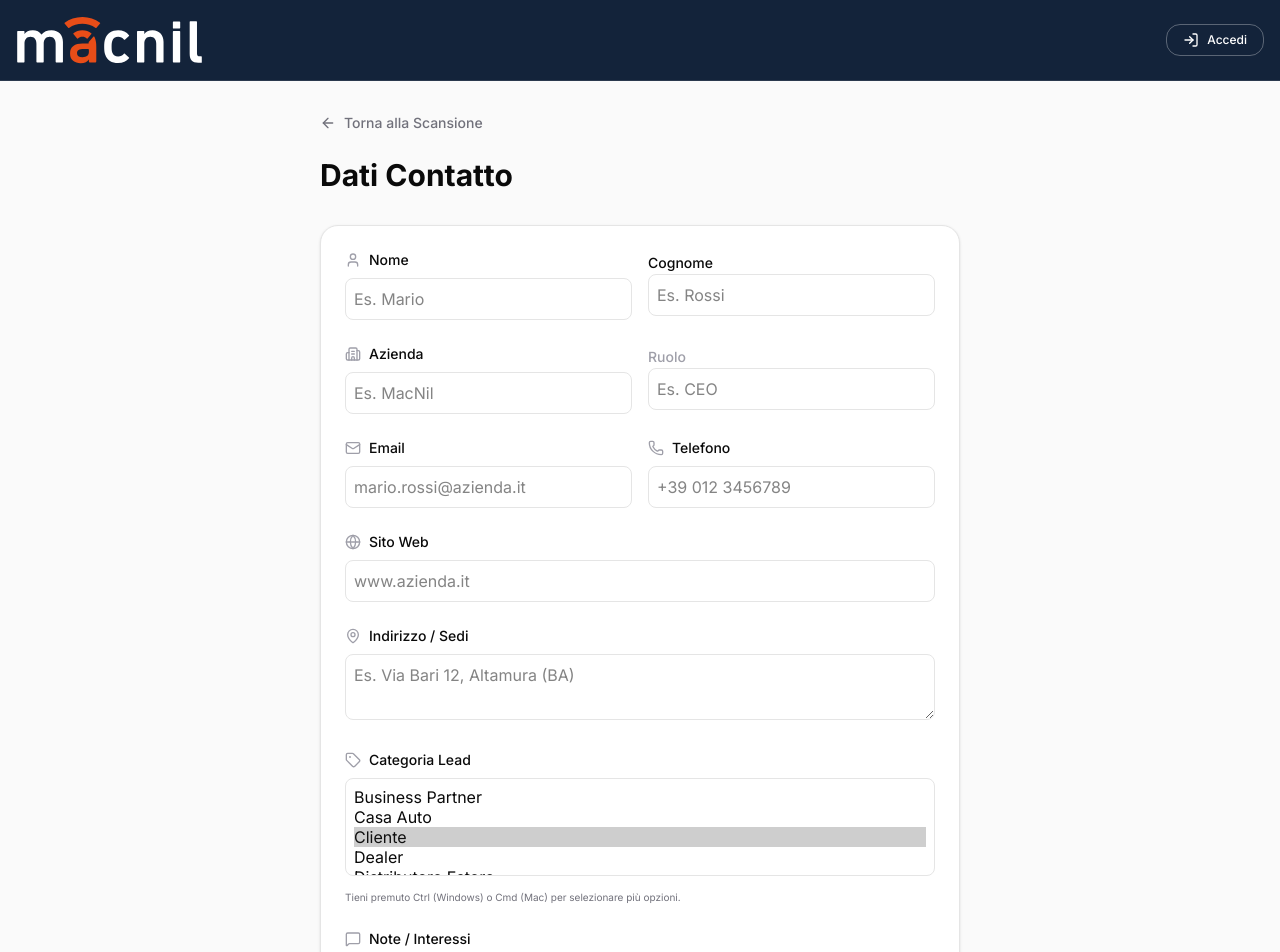
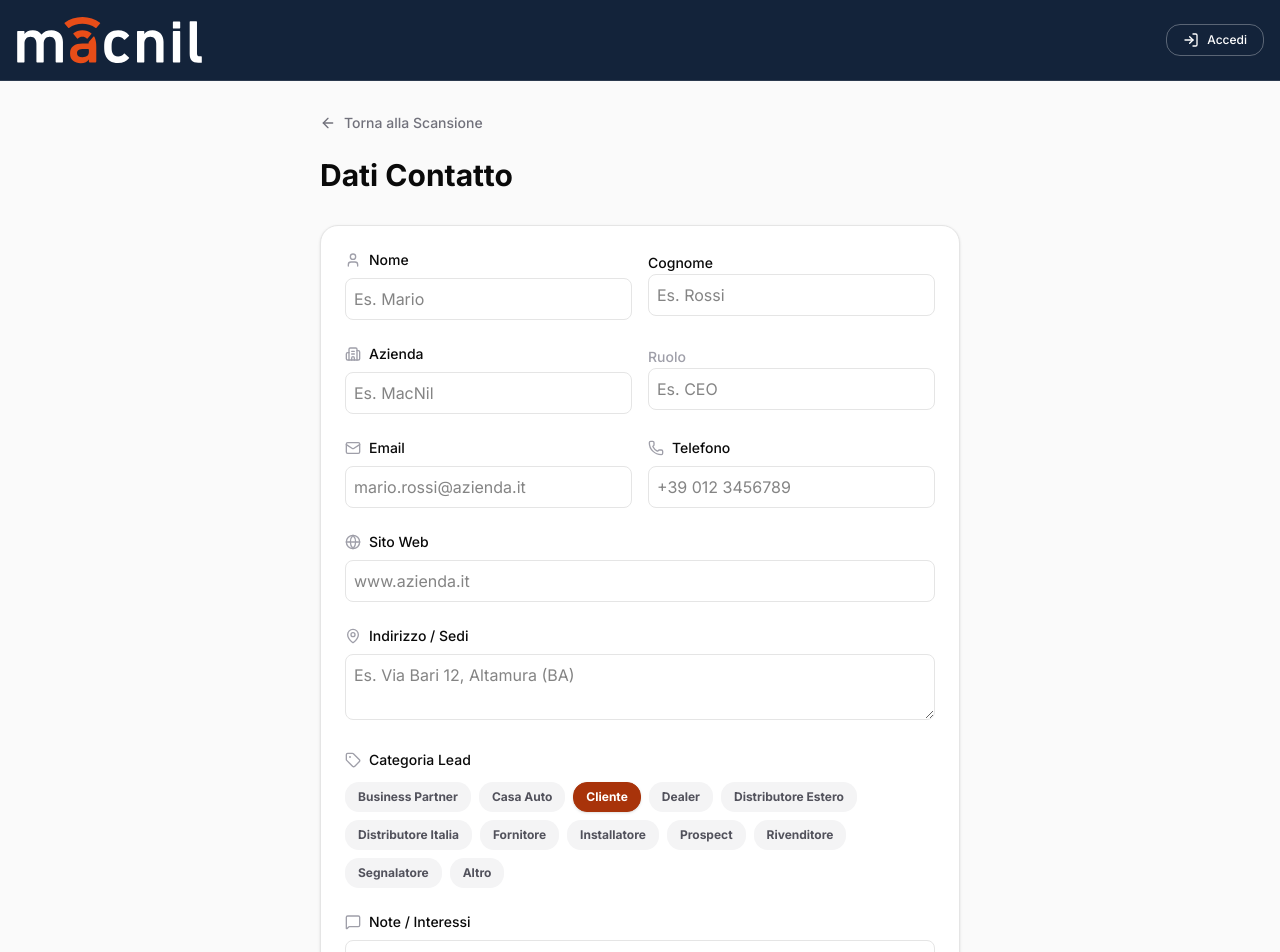
Before and after one commit to pierquarta25/Digitalizzazione_Bigliettidavisita_MacNil, a Next.js app: page /manual-entry in a window 1280 px wide. Shown: the top 952 px of the page. Built offline with nearby package versions, Linux system fonts and the light colour scheme; no server answers.

Commit message:
Replace native select with custom pill-based multi-selector for lead categories

```diff
--- a/src/app/manual-entry/page.tsx
+++ b/src/app/manual-entry/page.tsx
@@ -264,32 +264,41 @@ function ManualEntryForm() {
                 />
               </div>
 
-              <div className="space-y-2">
+              <div className="space-y-3">
                 <label className="text-sm font-medium flex items-center gap-2">
                   <Tag className="h-4 w-4 text-zinc-400" /> Categoria Lead
-                  </label>
-                  <select
-                    name="lead_category"
-                    multiple
-                    className="w-full p-2 border rounded-md bg-transparent focus:ring-2 focus:ring-secondary outline-none transition-all"
-                    onChange={handleChange}
-                    value={formData.lead_category}
-                  >
-                    <option value="Business Partner">Business Partner</option>
-                    <option value="Casa Auto">Casa Auto</option>
-                    <option value="Cliente">Cliente</option>
-                    <option value="Dealer">Dealer</option>
-                    <option value="Distributore Estero">Distributore Estero</option>
-                    <option value="Distributore Italia">Distributore Italia</option>
-                    <option value="Fornitore">Fornitore</option>
-                    <option value="Installatore">Installatore</option>
-                    <option value="Prospect">Prospect</option>
-                    <option value="Rivenditore">Rivenditore</option>
-                    <option value="Segnalatore">Segnalatore</option>
-                    <option value="Altro">Altro</option>
-                  </select>
-                  <p className="text-[10px] text-zinc-500 mt-1">Tieni premuto Ctrl (Windows) o Cmd (Mac) per selezionare più opzioni.</p>
+                </label>
+                <div className="flex flex-wrap gap-2">
+                  {[
+                    "Business Partner", "Casa Auto", "Cliente", "Dealer",
+                    "Distributore Estero", "Distributore Italia", "Fornitore",
+                    "Installatore", "Prospect", "Rivenditore", "Segnalatore", "Altro"
+                  ].map(cat => {
+                    const isSelected = formData.lead_category.includes(cat);
+                    return (
+                      <button
+                        key={cat}
+                        type="button"
+                        onClick={() => {
+                          setFormData(prev => ({
+                            ...prev,
+                            lead_category: isSelected
+                              ? prev.lead_category.filter(c => c !== cat)
+                              : [...prev.lead_category, cat]
+                          }))
+                        }}
+                        className={`px-3 py-1.5 text-xs font-bold rounded-xl border transition-all active:scale-95 ${
+                          isSelected
+                            ? 'bg-secondary text-white border-secondary shadow-sm'
+                            : 'bg-zinc-100 dark:bg-zinc-800/50 text-zinc-600 dark:text-zinc-400 border-transparent hover:border-zinc-300 dark:hover:border-zinc-700'
+                        }`}
+                      >
+                        {cat}
+                      </button>
+                    )
+                  })}
                 </div>
+              </div>
 
                 <div className="space-y-2">
                   <label className="text-sm font-medium flex items-center gap-2">
```
